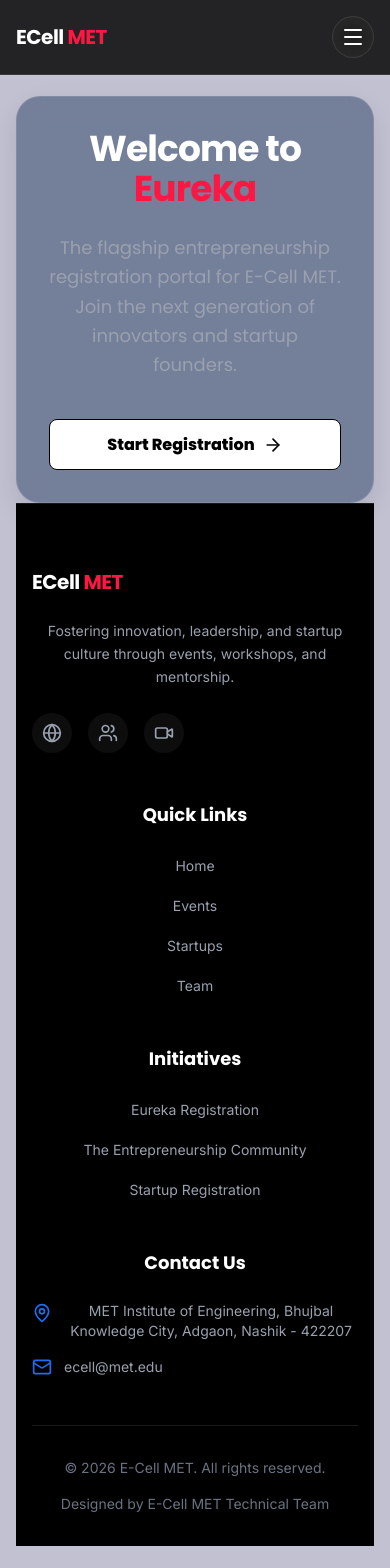
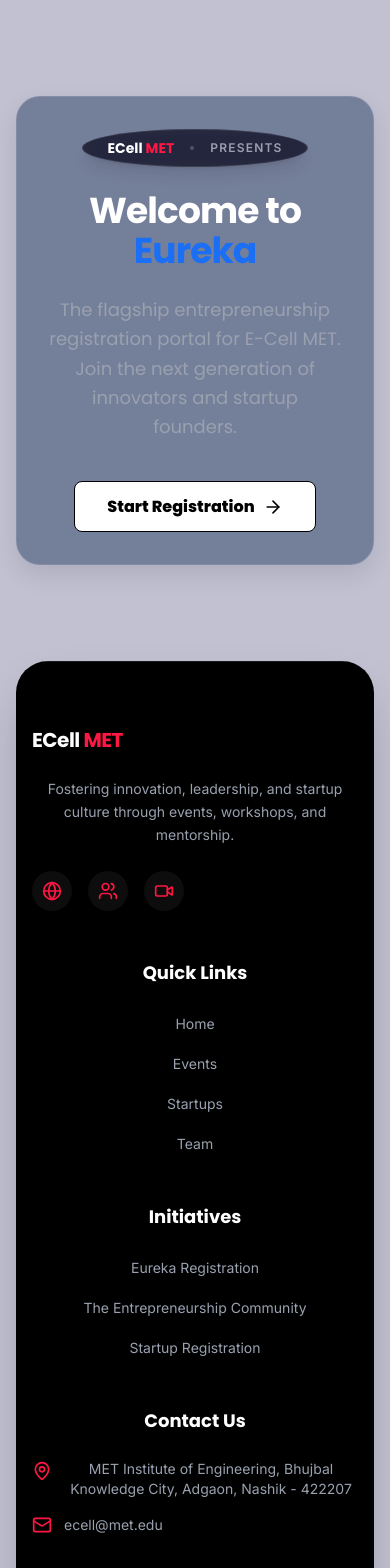
Before and after one commit to Relvixx/Eurekha_Registration_Form, a Next.js app: page / in a window 390 px wide. Shown: the top 1568 px of the page. Built offline with nearby package versions, Linux system fonts and the light colour scheme.

Commit message:
feat: implement landing page and responsive site footer components

```diff
--- a/src/app/page.tsx
+++ b/src/app/page.tsx
@@ -5,11 +5,18 @@
 
 export default function Home() {
   return (
-    <div className="flex flex-col items-center justify-center flex-1 px-4 text-center min-h-screen pt-24 pb-12">
-      <SiteHeader />
-      <div className="glass-panel max-w-2xl w-full p-8 md:p-12 rounded-3xl animate-in fade-in slide-in-from-bottom-8 duration-700 flex-1 flex flex-col justify-center">
+    <div className="flex flex-col items-center flex-1 px-4 text-center min-h-screen pt-24 pb-12">
+      <div className="glass-panel max-w-2xl w-full p-8 md:p-12 rounded-3xl animate-in fade-in slide-in-from-bottom-8 duration-700 flex flex-col items-center justify-center my-auto">
+        <div className="inline-flex items-center justify-center gap-4 mb-6 py-2 px-6 rounded-full bg-[#1A1A2E]/80 border border-white/10 backdrop-blur-sm shadow-lg">
+          <div className="flex items-center gap-2">
+            <span className="text-sm font-bold text-white font-poppins">ECell <span className="text-[#FF1744]">MET</span></span>
+          </div>
+          <div className="w-1 h-1 rounded-full bg-gray-600"></div>
+          <span className="text-xs font-semibold text-gray-400 uppercase tracking-widest font-inter">Presents</span>
+        </div>
+
         <h1 className="text-4xl md:text-5xl font-bold mb-6 text-white tracking-tight">
-          Welcome to <span className="text-[#FF1744]">Eureka</span>
+          Welcome to <span className="text-[#1A6FF5]">Eureka</span>
         </h1>
 
         <p className="text-lg text-gray-400 mb-10 max-w-xl mx-auto leading-relaxed">
@@ -24,7 +31,10 @@
           <ArrowRight className="w-5 h-5 group-hover:translate-x-1 transition-transform" />
         </Link>
       </div>
-      <SiteFooter />
+
+      <div className="w-full max-w-7xl mx-auto mt-24 rounded-[32px] overflow-hidden shadow-2xl">
+        <SiteFooter />
+      </div>
     </div>
   );
 }
--- a/src/components/layout/SiteFooter.tsx
+++ b/src/components/layout/SiteFooter.tsx
@@ -18,13 +18,13 @@
             Fostering innovation, leadership, and startup culture through events, workshops, and mentorship.
           </p>
           <div className="flex items-center gap-4">
-            <a href="https://www.instagram.com/ecell.met/" target="_blank" rel="noopener noreferrer" className="w-10 h-10 rounded-full bg-white/5 flex items-center justify-center text-gray-400 hover:text-[#1A6FF5] hover:bg-[#1A6FF5]/10 transition-colors focus-ring" aria-label="Social">
+            <a href="https://www.instagram.com/ecell.met/" target="_blank" rel="noopener noreferrer" className="w-10 h-10 rounded-full bg-white/5 flex items-center justify-center text-[#FF1744] hover:bg-[#FF1744]/10 transition-colors focus-ring" aria-label="Social">
               <Globe size={20} />
             </a>
-            <a href="https://www.linkedin.com/company/ecell-met/" target="_blank" rel="noopener noreferrer" className="w-10 h-10 rounded-full bg-white/5 flex items-center justify-center text-gray-400 hover:text-[#1A6FF5] hover:bg-[#1A6FF5]/10 transition-colors focus-ring" aria-label="LinkedIn">
+            <a href="https://www.linkedin.com/company/ecell-met/" target="_blank" rel="noopener noreferrer" className="w-10 h-10 rounded-full bg-white/5 flex items-center justify-center text-[#FF1744] hover:bg-[#FF1744]/10 transition-colors focus-ring" aria-label="LinkedIn">
               <Users size={20} />
             </a>
-            <a href="https://www.youtube.com/@ecell_met" target="_blank" rel="noopener noreferrer" className="w-10 h-10 rounded-full bg-white/5 flex items-center justify-center text-gray-400 hover:text-[#1A6FF5] hover:bg-[#1A6FF5]/10 transition-colors focus-ring" aria-label="YouTube">
+            <a href="https://www.youtube.com/@ecell_met" target="_blank" rel="noopener noreferrer" className="w-10 h-10 rounded-full bg-white/5 flex items-center justify-center text-[#FF1744] hover:bg-[#FF1744]/10 transition-colors focus-ring" aria-label="YouTube">
               <Video size={20} />
             </a>
           </div>
@@ -56,11 +56,11 @@
           <h3 className="text-white font-bold mb-6 text-lg font-poppins">Contact Us</h3>
           <ul className="flex flex-col gap-4">
             <li className="flex items-start gap-3">
-              <MapPin size={20} className="text-[#1A6FF5] shrink-0 mt-0.5" />
+              <MapPin size={20} className="text-[#FF1744] shrink-0 mt-0.5" />
               <span className="text-sm text-gray-400">MET Institute of Engineering, Bhujbal Knowledge City, Adgaon, Nashik - 422207</span>
             </li>
             <li className="flex items-center gap-3">
-              <Mail size={20} className="text-[#1A6FF5] shrink-0" />
+              <Mail size={20} className="text-[#FF1744] shrink-0" />
               <a href="mailto:ecell@met.edu" className="text-sm text-gray-400 hover:text-white transition-colors focus-ring rounded">ecell@met.edu</a>
             </li>
           </ul>
```
